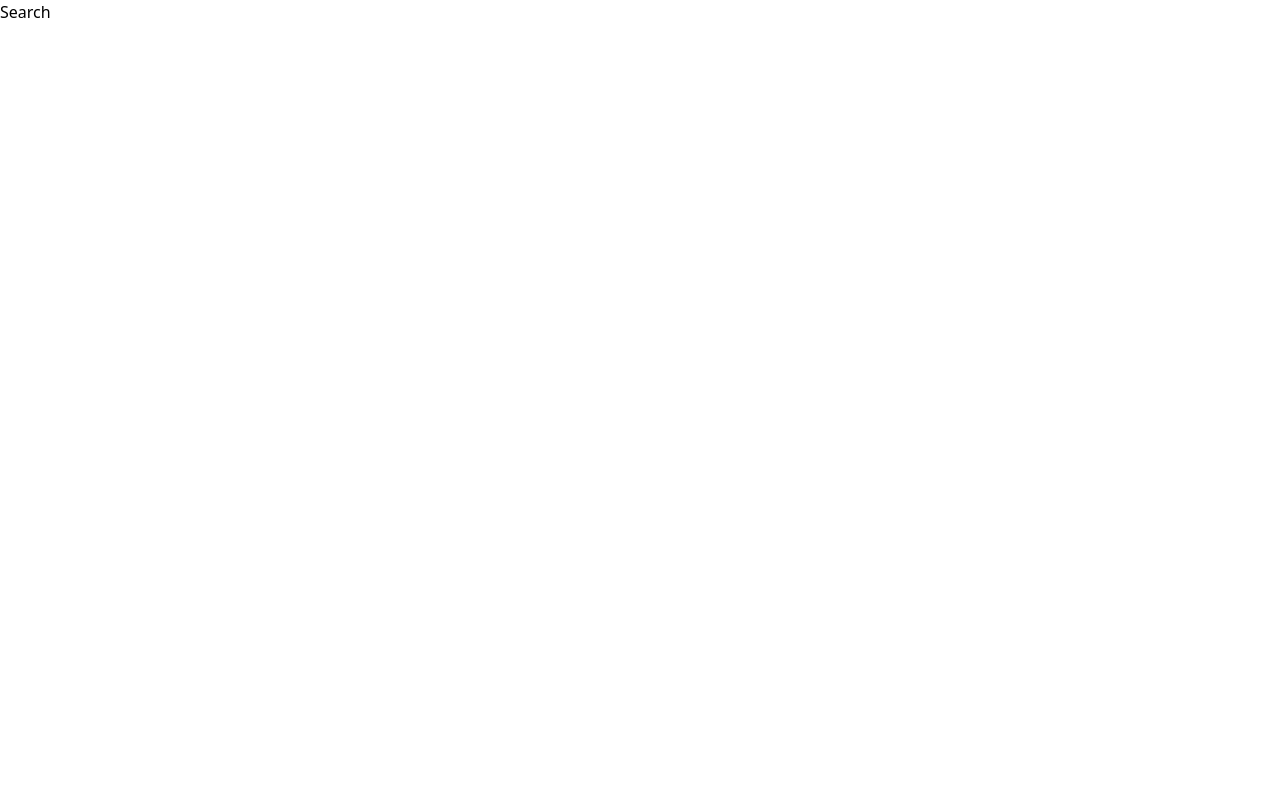
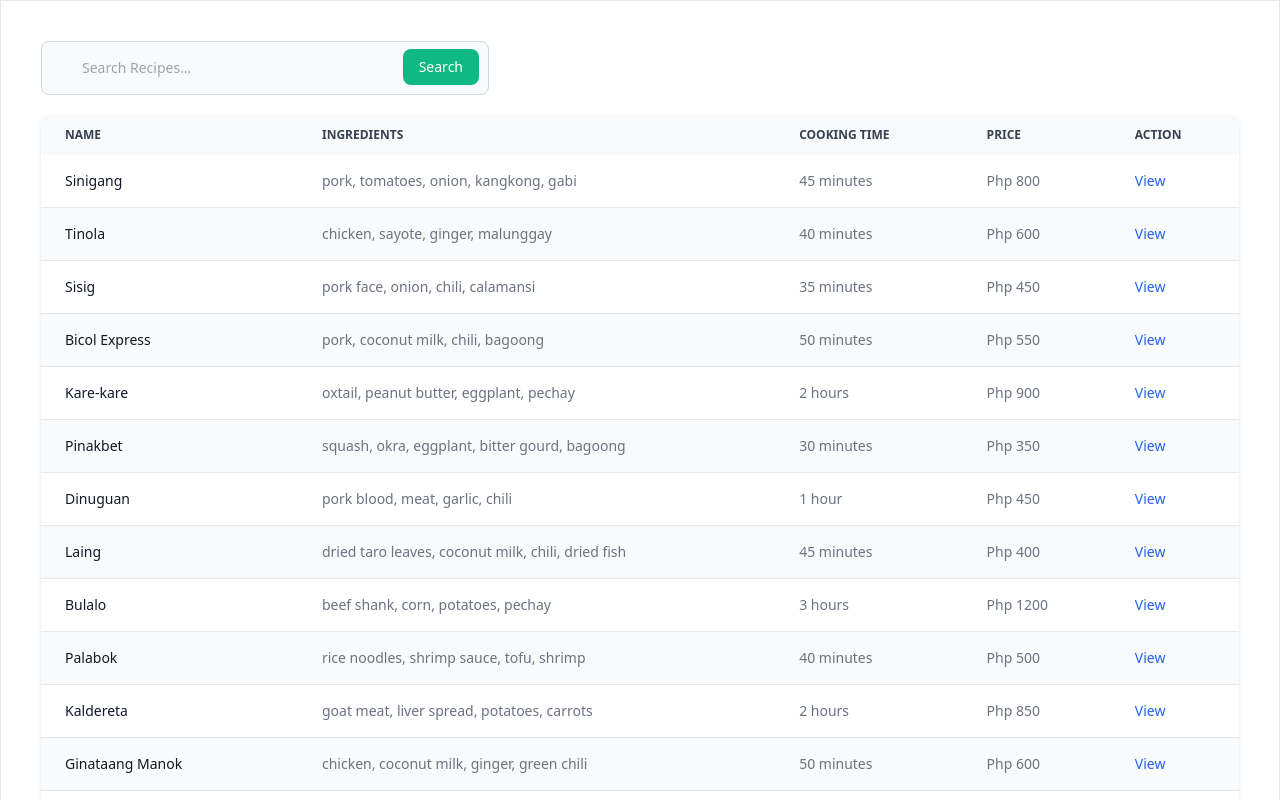
Before and after one commit to JoseTomanan/cs192-lutong-bahay, a SvelteKit app in the folder frontend/: page /search in a window 1280 px wide. Shown: the top 800 px of the page. Built offline with nearby package versions, Linux system fonts and the light colour scheme.

Commit message:
Add basic search

```diff
--- a/frontend/src/routes/login/+page.svelte
+++ b/frontend/src/routes/login/+page.svelte
@@ -2,7 +2,12 @@
   let email = '';
   let password = '';
 
-  let loginMethods = ['Google', 'Facebook']
+  let loginMethods = [
+    {name: 'Google', icon: '/google.webp'},
+    {name: 'Facebook', icon: '/facebook.png'},
+  ]
+
+
 
   function handleSubmit() {
     console.log('Login attempted:', { email, password });
@@ -15,11 +20,10 @@
   }
 </style>
 
-
 <div
   class="flex min-h-screen items-center justify-center bg-gradient-to-br bg-white"
 >
-  <div class="bg-white w-full flex flex-col h-screen justify-center max-w-xl space-y-3 rounded-lg border px-12 py-12 shadow-xl"
+  <div class="bg-white w-full flex flex-col h-screen justify-center max-w-xl space-y-3 rounded-lg px-12 py-12 shadow-xl border"
   style="background: url(/liempo_edited.xpng); background-size:cover">
     <form on:submit|preventDefault={handleSubmit} class="space-y-4">
       <h1 class="text-4xl font-bold -mb-4 text-emerald-800">Lutong Bahay</h1>
@@ -59,9 +63,11 @@
     </form>
 
     <div class="space-y-3 flex flex-col items-center ">
-      {#each loginMethods as loginMethod}
-        <button type="submit" class="w-full rounded-full bg-white p-2 text-gray-700 border shadow-sm">
-          Sign in with {loginMethod}
+      {#each loginMethods as {name, icon}}
+        <button type="submit" class="w-full rounded-full bg-white p-2 text-gray-700 border
+        hover:bg-gray-100 flex items-center gap-3 justify-center">
+          <img src={icon} alt={name} class="w-6 h-6">
+          Sign in with {name}
         </button>
       {/each}
     </div>
--- a/frontend/src/routes/search/+page.svelte
+++ b/frontend/src/routes/search/+page.svelte
@@ -1 +1,96 @@
-<h1>Search</h1>
+<script lang="ts">
+  let loginMethods = [
+    { name: 'Google', icon: '/google.webp' },
+    { name: 'Facebook', icon: '/facebook.webp' }
+  ]
+
+  let tableContents = [
+    {name: 'Sinigang', ingredients: 'pork, tomatoes, onion, kangkong, gabi', cooking_time: '45 minutes', price: 'Php 800'},
+    {name: 'Tinola', ingredients: 'chicken, sayote, ginger, malunggay', cooking_time: '40 minutes', price: 'Php 600'},
+    {name: 'Sisig', ingredients: 'pork face, onion, chili, calamansi', cooking_time: '35 minutes', price: 'Php 450'},
+    {name: 'Bicol Express', ingredients: 'pork, coconut milk, chili, bagoong', cooking_time: '50 minutes', price: 'Php 550'},
+    {name: 'Kare-kare', ingredients: 'oxtail, peanut butter, eggplant, pechay', cooking_time: '2 hours', price: 'Php 900'},
+    {name: 'Pinakbet', ingredients: 'squash, okra, eggplant, bitter gourd, bagoong', cooking_time: '30 minutes', price: 'Php 350'},
+    {name: 'Dinuguan', ingredients: 'pork blood, meat, garlic, chili', cooking_time: '1 hour', price: 'Php 450'},
+    {name: 'Laing', ingredients: 'dried taro leaves, coconut milk, chili, dried fish', cooking_time: '45 minutes', price: 'Php 400'},
+    {name: 'Bulalo', ingredients: 'beef shank, corn, potatoes, pechay', cooking_time: '3 hours', price: 'Php 1200'},
+    {name: 'Palabok', ingredients: 'rice noodles, shrimp sauce, tofu, shrimp', cooking_time: '40 minutes', price: 'Php 500'},
+    {name: 'Kaldereta', ingredients: 'goat meat, liver spread, potatoes, carrots', cooking_time: '2 hours', price: 'Php 850'},
+    {name: 'Ginataang Manok', ingredients: 'chicken, coconut milk, ginger, green chili', cooking_time: '50 minutes', price: 'Php 600'},
+    {name: 'Inihaw na Liempo', ingredients: 'pork belly, soy sauce, calamansi, garlic', cooking_time: '1 hour', price: 'Php 550'},
+    {name: 'Ginisang Munggo', ingredients: 'mung beans, spinach, garlic, pork', cooking_time: '45 minutes', price: 'Php 300'},
+    {name: 'Mechado', ingredients: 'beef, potatoes, carrots, tomato sauce', cooking_time: '1.5 hours', price: 'Php 750'},
+    {name: 'Pancit Canton', ingredients: 'egg noodles, chicken, vegetables, soy sauce', cooking_time: '30 minutes', price: 'Php 400'},
+    {name: 'Binagoongang Baboy', ingredients: 'pork, bagoong, eggplant, chili', cooking_time: '1 hour', price: 'Php 500'},
+    {name: 'Pinapaitan', ingredients: 'goat innards, bile, ginger, garlic', cooking_time: '1.5 hours', price: 'Php 600'},
+    {name: 'Ginataang Kuhol', ingredients: 'snails, coconut milk, malunggay, chili', cooking_time: '45 minutes', price: 'Php 400'},
+    {name: 'Pinangat', ingredients: 'tuna, gabi leaves, coconut milk, chili', cooking_time: '1 hour', price: 'Php 450'}
+  ]
+</script>
+
+<!-- FLOWBITE https://flowbite.com/docs/forms/search-input/ -->
+
+<div class="p-10 border space-y-5">
+  <form class="max-w-md">
+    <label for="search" class="mb-2 text-sm font-medium text-gray-900 sr-only dark:text-white">Search</label>
+    <div class="relative">
+        <div class="absolute inset-y-0 start-0 flex  ps-3 pointer-events-none">
+            <svg class="w-4 h-4 text-gray-500 dark:text-gray-400" aria-hidden="true" xmlns="http://www.w3.org/2000/svg" fill="none" viewBox="0 0 20 20">
+            </svg>
+            <path stroke="currentColor" stroke-linecap="round" stroke-linejoin="round" stroke-width="2" d="m19 19-4-4m0-7A7 7 0 1 1 1 8a7 7 0 0 1 14 0Z"/>
+        </div>
+        <input type="search" id="default-search" class="block w-full p-4 ps-10 text-sm text-gray-900 border border-gray-300 rounded-lg bg-gray-50 dark:bg-gray-700 dark:border-gray-600 dark:placeholder-gray-400 dark:text-white dark:focus:ring-blue-500 dark:focus:border-blue-500"
+        placeholder="Search Recipes..." required />
+        <button type="submit" class="text-white absolute end-2.5 bottom-2.5 bg-emerald-500 hover:bg-emerald-600 font-medium rounded-lg text-sm px-4 py-2">Search</button>
+    </div>
+  </form>
+
+<!-- FLOWBITE https://flowbite.com/docs/components/tables/ -->
+
+<div class="relative overflow-x-auto shadow-md sm:rounded-lg">
+  <table class="w-full text-sm text-left rtl:text-right text-gray-500 dark:text-gray-400">
+      <thead class="text-xs text-gray-700 uppercase bg-gray-50 dark:bg-gray-700 dark:text-gray-400">
+          <tr>
+              <th scope="col" class="px-6 py-3">
+                  Name
+              </th>
+              <th scope="col" class="px-6 py-3">
+                  Ingredients
+              </th>
+              <th scope="col" class="px-6 py-3">
+                  Cooking Time
+              </th>
+              <th scope="col" class="px-6 py-3">
+                  Price
+              </th>
+              <th scope="col" class="px-6 py-3">
+                  Action
+              </th>
+          </tr>
+      </thead>
+      <tbody>
+          {#each tableContents as {name, ingredients, cooking_time, price}, key}
+          <tr class="odd:bg-white odd:dark:bg-gray-900 even:bg-gray-50 even:dark:bg-gray-800 border-b dark:border-gray-700 border-gray-200">
+            <th scope="row" class="px-6 py-4 font-medium text-gray-900 whitespace-nowrap dark:text-white">
+                {name}
+            </th>
+            <td class="px-6 py-4">
+                {ingredients}
+            </td>
+            <td class="px-6 py-4">
+                {cooking_time}
+            </td>
+            <td class="px-6 py-4">
+                {price}
+            </td>
+            <td class="px-6 py-4">
+                <a href="#" class="font-medium text-blue-600 dark:text-blue-500 hover:underline">View</a>
+            </td>
+          </tr>
+          {/each}
+
+  </table>
+</div>
+
+
+</div>
```
Also changed, not shown: frontend/src/app.css (line endings or trailing spaces), frontend/src/routes/+page.svelte (line endings or trailing spaces), frontend/static/facebook.png (added), frontend/static/google.webp (added).
